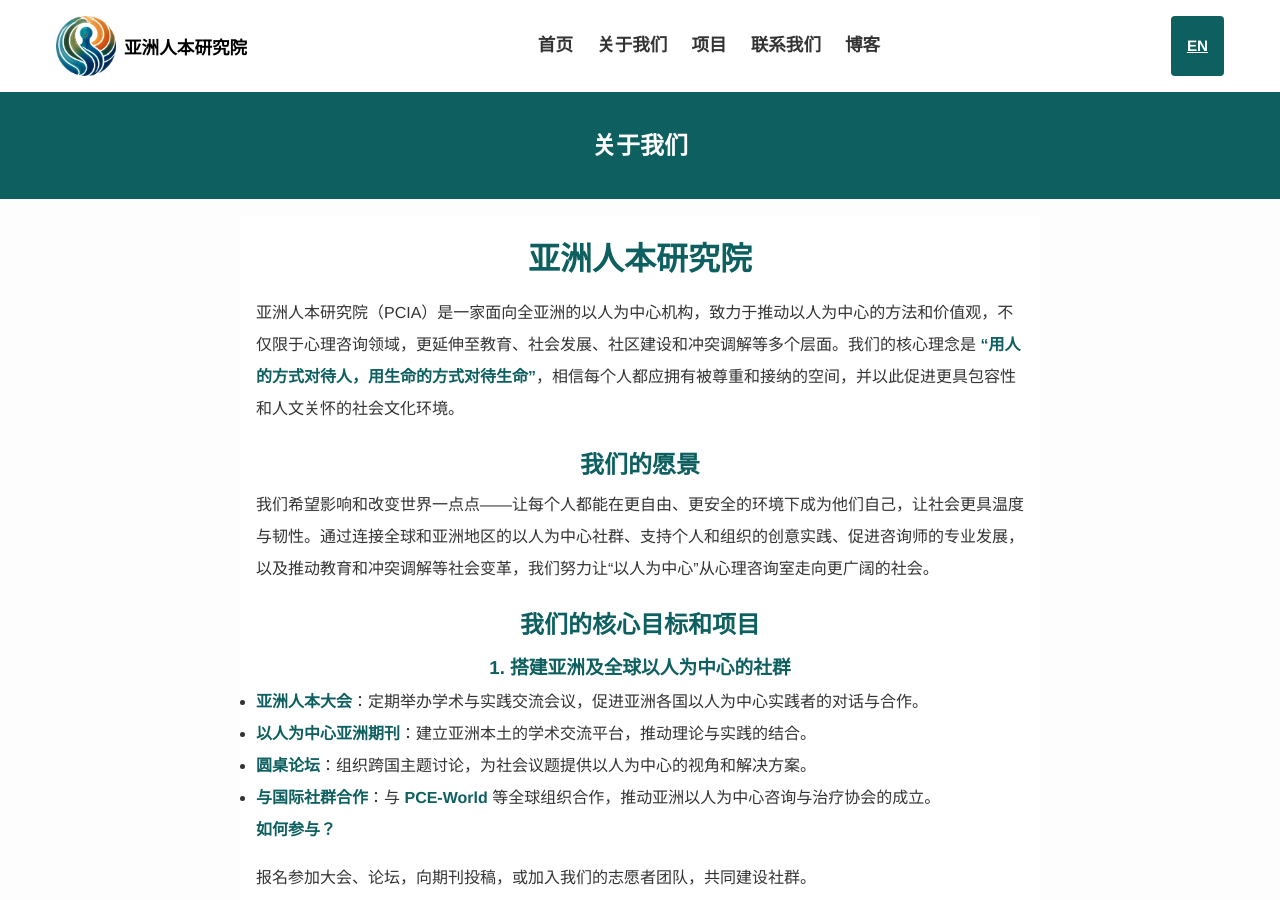
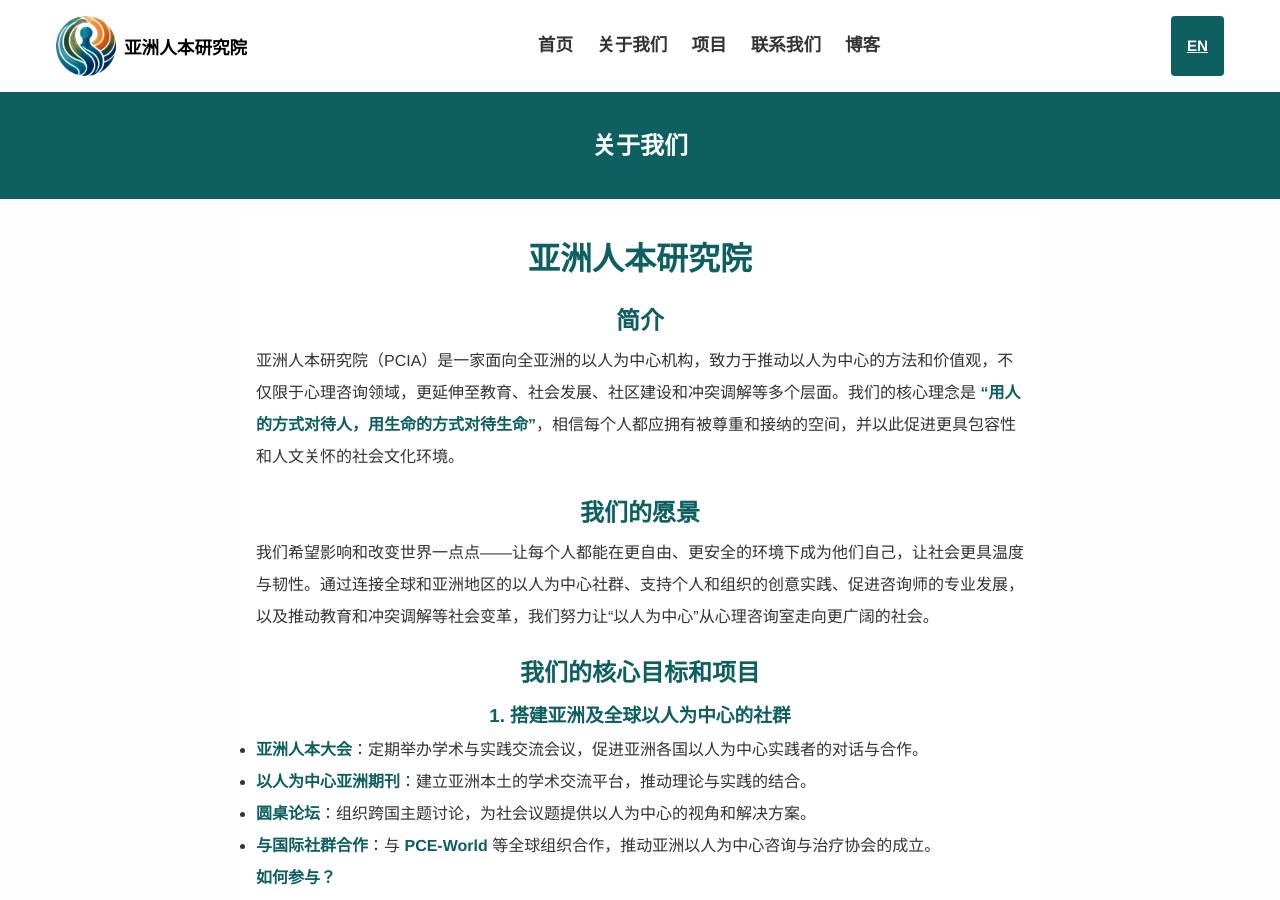
Before and after one commit to YeeLiu611/YeeLiu611, a Jekyll site: the page built from zh/about.md, in a window 1280 px wide and 900 px high. Built offline with Jekyll 4.4.1, drawn with Linux system fonts in a browser that asks for light colours; a script that is not in the unit is left out.

Commit message:
Update 中文页面 “about”

```diff
--- a/zh/about.md
+++ b/zh/about.md
@@ -4,6 +4,8 @@ lang: zh
 title: 亚洲人本研究院
 alternate_url: /en/about
 ---
+## 简介
+
 亚洲人本研究院（PCIA）是一家面向全亚洲的以人为中心机构，致力于推动以人为中心的方法和价值观，不仅限于心理咨询领域，更延伸至教育、社会发展、社区建设和冲突调解等多个层面。我们的核心理念是 **“用人的方式对待人，用生命的方式对待生命”**，相信每个人都应拥有被尊重和接纳的空间，并以此促进更具包容性和人文关怀的社会文化环境。
 
 ## **我们的愿景**
```
